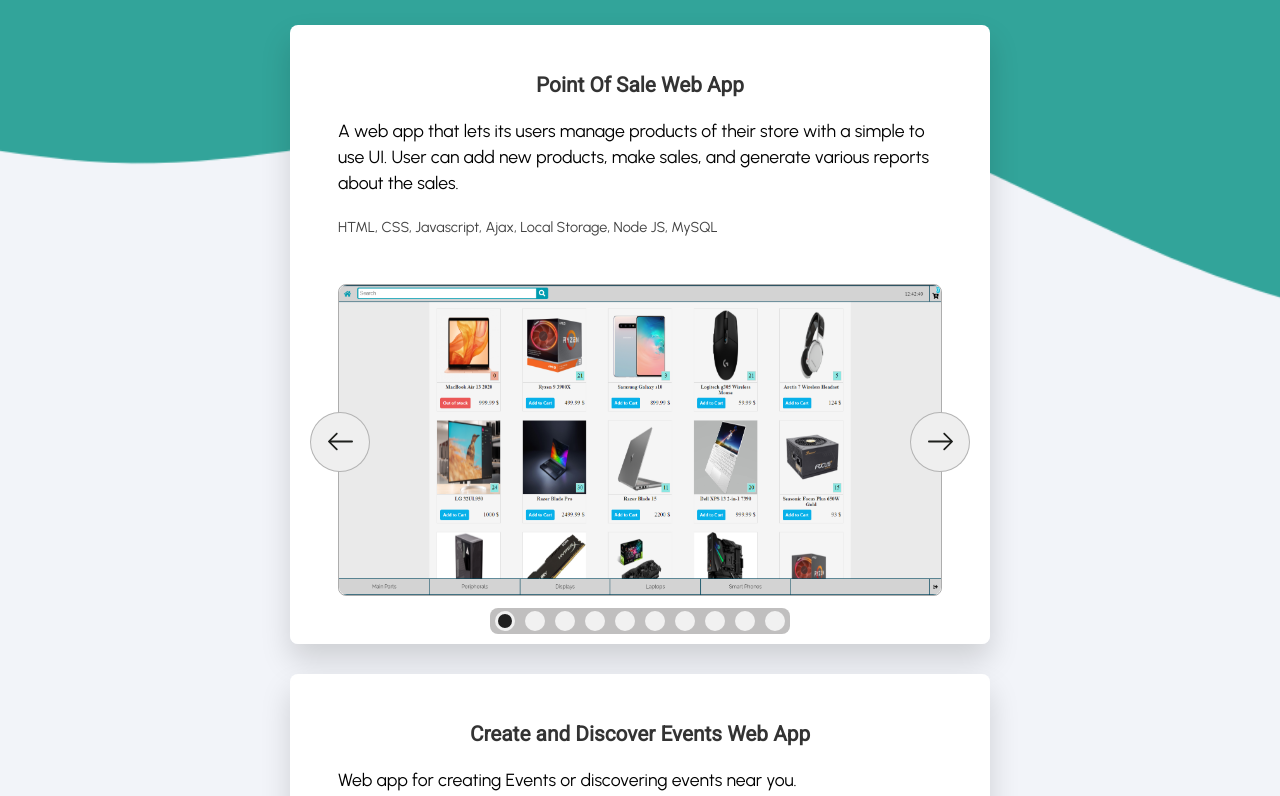
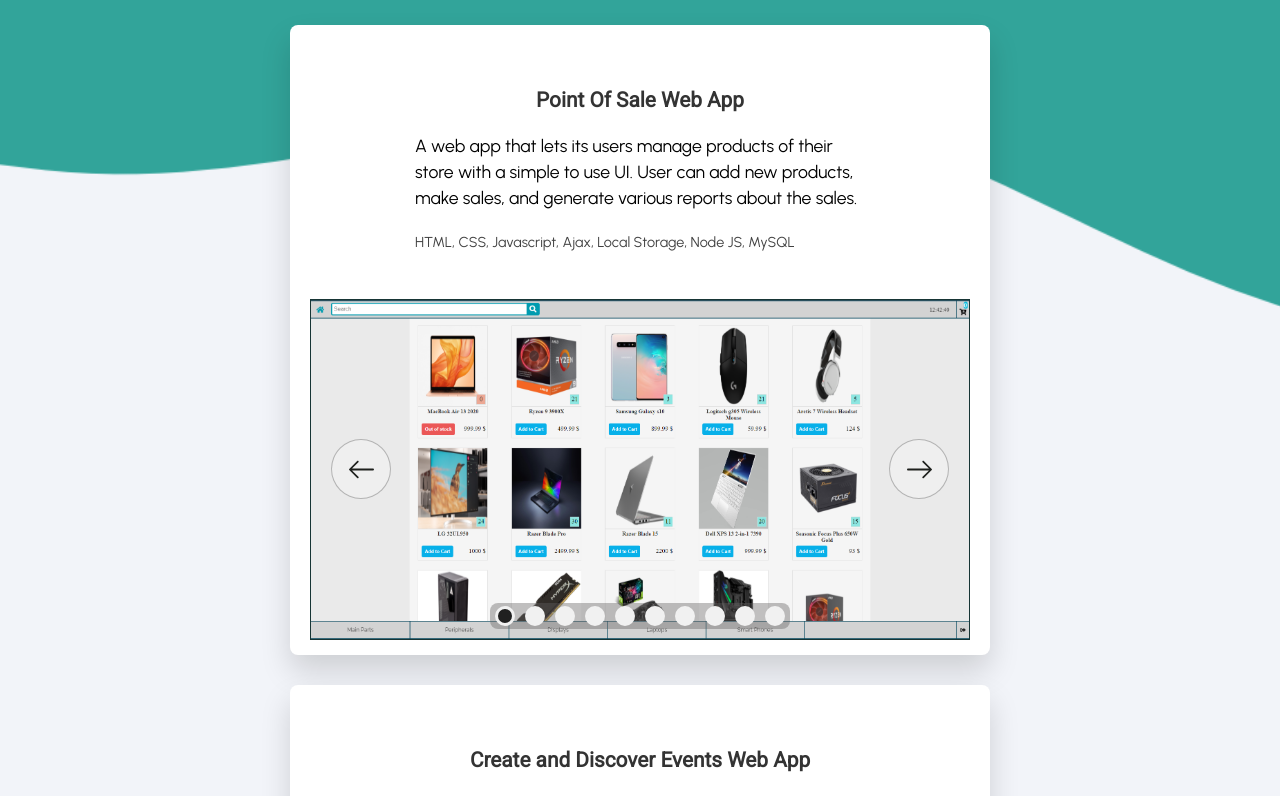
Before and after one commit to LorikAliu/myportfolio, a Next.js app: page / in a window 1280 px wide. Shown: the part 1580-2376 px from the top of the page. Built offline with nearby package versions, Linux system fonts and the light colour scheme.

Commit message:
css-code-formatting-and-implementing-BEM

```diff
--- a/components/Landing.jsx
+++ b/components/Landing.jsx
@@ -10,8 +10,11 @@
 
     useEffect(() => {
         const observer = new IntersectionObserver(([entry]) => {
+            // console.log(entry)
             setVisible(entry.isIntersecting)
         }, options)
+
+        // console.log(ref.current)
 
         if(ref.current) {
             observer.observe(ref.current)
--- a/components/ProjectSlider.jsx
+++ b/components/ProjectSlider.jsx
@@ -1,5 +1,5 @@
 import React, {  useState } from 'react'
-import projectsStyles from '../styles/Projects.module.scss'
+import projectStyles from '../styles/Projects.module.scss'
 import { prefix } from '../utilits/prefix';
 
 const ProjectSlider = ({ projectsData, projectDir }) => {
@@ -33,23 +33,22 @@
         const slide = imgContainer.parentNode
         const projectImage = slide.parentNode
 
-        // document.querySelector('body').style.overflow = "hidden";
         document.querySelector('body').classList.toggle('bodyToggler');
 
-        projectImage.classList.toggle(`${projectsStyles.projectImageToggler}`);
-        slide.classList.toggle(`${projectsStyles.slideToggler}`);
-        imgContainer.classList.toggle(`${projectsStyles.activeFullpage}`);
+        projectImage.classList.toggle(`${projectStyles.projectImageToggler}`);
+        slide.classList.toggle(`${projectStyles.slideToggler}`);
+        imgContainer.classList.toggle(`${projectStyles.activeFullpage}`);
     }
 
     return (
-        <div className={projectsStyles.projectImage}>
+        <div className={projectStyles['projects-image']}>
         {projectsData.map((obj, index) => {
             return (
                 <div
                 key={obj.id}
-                className={slideIndex === index + 1 ? `${projectsStyles.slide} ${projectsStyles.activeAnim}` : `${projectsStyles.slide}`}
+                className={slideIndex === index + 1 ? `${projectStyles['image-slide']} ${projectStyles['image-slide--active']}` : `${projectStyles['image-slide']}`}
                 >
-                    <div className={projectsStyles.imgContainer} onClick={imgFullScreen}>
+                    <div className={projectStyles['image-slide__background']} onClick={imgFullScreen}>
                         <img
                         src={`${prefix}/${projectDir}/img${index + 1}.png`} alt={`${obj.title}`}
                         />
@@ -60,23 +59,23 @@
 
         <button
         onClick={prevSlide}
-        className={`${projectsStyles.btnSlide} ${projectsStyles.prev}`}
+        className={`${projectStyles.btnSlide} ${projectStyles.prev}`}
         >
         <img src={`${prefix}/svgs/left-arrow.svg`} />
         </button>
 
         <button
         onClick={nextSlide}
-        className={`${projectsStyles.btnSlide} ${projectsStyles.next}`}
+        className={`${projectStyles.btnSlide} ${projectStyles.next}`}
         >
         <img src={`${prefix}/svgs/right-arrow.svg`} />
         </button>
 
-        <div className={projectsStyles.containerDots}>
+        <div className={projectStyles.containerDots}>
             {Array.from({length: projectsData.length}).map((item, index) => (
                 <div key={index}
                 onClick={() => moveDot(index + 1)}
-                className={slideIndex === index + 1 ? `${projectsStyles.dot} ${projectsStyles.active}` : `${projectsStyles.dot}`}
+                className={slideIndex === index + 1 ? `${projectStyles.dot} ${projectStyles.active}` : `${projectStyles.dot}`}
                 ></div>
             ))}
         </div>
--- a/components/Projects.jsx
+++ b/components/Projects.jsx
@@ -1,6 +1,6 @@
 import React from 'react'
 import ProjectSlider from './ProjectSlider'
-import projectsStyles from '../styles/Projects.module.scss'
+import projectStyles from '../styles/Projects.module.scss'
 import imagesData from '../utilits/imagesData'
 import imagesData2 from '../utilits/imagesData2'
 
@@ -8,40 +8,33 @@
 const Projects = () => {
 
     return (
-        <div className={projectsStyles.projectsContainer} id="projects">
-            <div className={projectsStyles.projectsBG}>
-                <div className={projectsStyles.projectsWrapper}>
-                    <div className={projectsStyles.projectsTitle}>
-                        <h1>Recent Projects</h1>
-                    </div>
-                    <div className={projectsStyles.projectContainer}>
-                        <div className={projectsStyles.projectWrapper}>
-                            <div className={projectsStyles.projectDescription}>
+        <div className={`container ${projectStyles['projects--container']}`} id="projects">
+            <div className={`wrapper ${projectStyles['projects--wrapper']}`}>
+            {/* <div className={projectsStyles['projects-wrapper__t--e']}> */}
+                <h1 className={`title ${projectStyles['projects--title']}`}>Recent Projects</h1>
+                <div className={projectStyles['projects-card']}>
+                    <div className={projectStyles['projects-text']}>
                         <h1>Point Of Sale Web App</h1>
-                                <p className={projectsStyles.projectP}>
+                        <p className={projectStyles['projects-text__description']}>
                             A web app that lets its users manage products of their store
                             with a simple to use UI. User can add new products,
                             make sales, and generate various reports about the sales.
                         </p>
-                                <p className={projectsStyles.projectTech}>HTML, CSS, Javascript, Ajax, Local Storage, Node JS, MySQL</p>
+                        <p className={projectStyles['projects-text__technologies']}>HTML, CSS, Javascript, Ajax, Local Storage, Node JS, MySQL</p>
                     </div>
 
                     <ProjectSlider projectsData={imagesData} projectDir={'project1'} />
                 </div>
-                    </div>
-                    <div className={projectsStyles.projectContainer}>
-                        <div className={projectsStyles.projectWrapper}>
-                            <div className={projectsStyles.projectDescription}>
+                <div className={projectStyles['projects-card']}>
+                    <div className={projectStyles['projects-text']}>
                         <h1>Create and Discover Events Web App</h1>
-                                <p className={projectsStyles.projectP}>
+                        <p className={projectStyles['projects-text__description']}>
                             Web app for creating Events or discovering events near you.
                         </p>
-                                <p className={projectsStyles.projectTech}>HTML, SASS, React JS, JWT, Node JS, Mongo DB</p>
+                        <p className={projectStyles['projects-text__technologies']}>HTML, SASS, React JS, JWT, Node JS, Mongo DB</p>
                     </div>
 
                     <ProjectSlider projectsData={imagesData2} projectDir={'project2'} />
-                        </div>
-                    </div>
                 </div>
             </div>
         </div>
--- a/styles/Projects.module.scss
+++ b/styles/Projects.module.scss
@@ -1,56 +1,59 @@
-.projectsContainer {
-  width: 100%;
+.projects--container {
   background: #f2f4f9;
-
-  .projectsBG {
-    height: 100%;
-    width: 100%;
-    // background-image: url("../public/projects-bg.svg");
   background-image: url("../public/projects-bg.png");
   background-repeat: no-repeat;
   background-size: cover;
   background-position: top;
-    width: 100%;
+}
 
-    max-width: 1920px;
-    margin: 0 auto;
-
-    .projectsWrapper {
-      height: 100%;
+.projects--wrapper {
   width: 100%;
   display: flex;
   flex-wrap: wrap;
   justify-content: center;
   padding-top: 40px;
   gap: 30px;
+}
 
-      .projectsTitle {
+.projects--title {
+  display: block;
   width: 100%;
+  margin: 0 auto;
+}
 
-        h1 {
-          font-family: "Roboto", sans-serif;
-          font-size: 2rem;
-          color: rgba(0, 0, 0, 0.8);
-          text-align: center;
-          padding: 3rem 0 1.3rem 0;
+.projects-card {
+  display: flex;
+  flex-wrap: wrap;
+  justify-content: center;
+  width: fit-content;
+  margin: 0 auto;
+  background: #fff;
+  border-radius: 0.5rem;
+  box-shadow: 0px 16px 30px rgba(0, 0, 0, 0.15);
+  padding: 15px 20px;
+
+  @media (max-width: 1305px) {
+    max-width: 700px;
+  }
+
+  @media (max-width: 720px) {
+    border-radius: 0;
+    padding: 15px 0;
+  }
+
+  @media (max-width: 675px) {
+    padding: 0;
   }
 }
 
-      .projectContainer {
-        width: 100%;
+.projects-card__background {
+  background: #fff;
+  padding: 15px 20px;
+  border-radius: 0.5rem;
+  box-shadow: 0px 16px 30px rgba(0, 0, 0, 0.15);
+}
 
-        .projectWrapper {
-          display: flex;
-          flex-wrap: wrap;
-          justify-content: center;
-          gap: 50px;
-
-          .projectDescription {
-            flex: 1 0 300px;
-            max-width: 550px;
-            background: #fff;
-            box-shadow: 0px 16px 30px rgba(0, 0, 0, 0.15);
-            border-radius: 0.5rem;
+.projects-text {
   padding: 0 3rem;
 
   h1 {
@@ -62,13 +65,15 @@
     padding: 3rem 0 1.3rem 0;
   }
 
-            .projectP {
+  &__description {
     font-family: "Urbanist", sans-serif;
     font-size: 1.1rem;
     line-height: 1.5;
+
+    max-width: 450px;
   }
 
-            .projectTech {
+  &__technologies {
     font-family: "Urbanist", sans-serif;
     font-size: 0.9rem;
     color: rgba(0, 0, 0, 0.75);
@@ -76,43 +81,55 @@
   }
 }
 
-          .projectImage {
+.projects-image {
   max-width: 700px;
   width: 100%;
   max-height: 500px;
   position: relative;
   overflow: hidden;
+  border: 1px solid rgb(23, 53, 53);
 
-            box-shadow: 0px 16px 30px rgba(0, 0, 0, 0.15);
-            border-radius: 0.5rem;
-            border: 1px solid rgba(51, 51, 51, 0.4);
-            background: #fff;
+  @media (max-width: 720px) {
+    max-width: 658px;
+    margin: 0 auto;
+  }
+  @media (max-width: 675px) {
+    border: none;
+  }
 
-            .slide {
+  .image-slide {
     max-height: 400px;
     height: 100%;
     position: absolute;
     opacity: 0;
     transition: opacity ease-in-out 0.4s;
     width: 100%;
+  }
 
-              .imgContainer {
-                // display: block;
+  .image-slide--active {
+    position: relative;
+    opacity: 1;
+  }
+}
+
+
+
+.slideToggler {
+  position: static;
+}
+
+.image-slide__background {
   height: 100%;
   cursor: pointer;
-                // width: 100%;
-                // position: relative;
 
   img {
     width: 100%;
     height: 100%;
     cursor: pointer;
-                  border-radius: 0.5rem;
   }
 }
 
 .activeFullpage {
-                // position: absolute;
   position: fixed;
   max-height: 100vh;
   opacity: 1;
@@ -122,32 +139,22 @@
   left: 0;
   z-index: 999 !important;
   overflow: hidden;
-                // background: #000;
   background: rgb(29, 29, 29);
-
   overflow: hidden;
 
   img {
     width: 100%;
     height: auto;
     border-radius: 0;
-                  // aspect-ratio: 4/3;
-
     position: absolute;
     top: 50%;
     left: 50%;
     transform: translate(-50%, -50%);
+
+    @media (max-width: 720px) {
+      aspect-ratio: 4/3;
     }
   }
-            }
-
-            .activeAnim {
-              position: relative;
-              opacity: 1;
-            }
-
-            .slideToggler {
-              position: static;
 }
 
 .btnSlide {
@@ -186,7 +193,6 @@
   left: 50%;
   transform: translateX(-50%);
   display: flex;
-
   background-color: rgba(97, 96, 96, 0.4);
   border-radius: 0.5rem;
   padding: 3px 0;
@@ -198,207 +204,18 @@
     border: 3px solid #f1f1f1;
     margin: 0 5px;
     background: #f1f1f1;
-
     cursor: pointer;
   }
 
   .active {
     background: rgb(32, 32, 32);
   }
+
+  @media (max-width: 310px) {
+    display: none;
   }
 }
 
 .projectImageToggler {
   position: static;
 }
-        }
-      }
-    }
-  }
-  // .projectsBG::after {
-  //   content: "";
-  //   position: absolute;
-  //   top: -10px;
-  //   height: 20px;
-  //   width: 100%;
-  //   max-width: 1920px;
-  //   background: #32a49a;
-  // }
-}
-
-@media (max-width: 1300px) {
-  .projectsContainer {
-    .projectsBG {
-      .projectsWrapper {
-        .projectContainer {
-          .projectWrapper {
-            max-width: 700px;
-            margin: 0 auto;
-            gap: 0;
-            box-shadow: 0px 16px 30px rgba(0, 0, 0, 0.15);
-            border-radius: 0.5rem;
-
-            .projectDescription {
-              flex-basis: 100%;
-              max-width: 100%;
-              border-radius: 0.5rem 0.5rem 0 0;
-              box-shadow: none;
-            }
-
-            .projectImage {
-              border-radius: 0 0 0.5rem 0.5rem;
-              padding: 0 3rem 3rem 3rem;
-              border: none;
-              box-shadow: none;
-
-              .slide {
-                top: 0;
-                left: 3rem;
-                height: calc(100% - 3rem);
-                width: calc(100% - 6rem);
-                z-index: -10;
-
-                border-radius: 0.5rem;
-                border: 1px solid rgba(51, 51, 51, 0.4);
-              }
-
-              .activeAnim {
-                top: 0;
-                left: 0;
-                height: 100%;
-                width: 100%;
-                z-index: auto;
-              }
-
-              .prev {
-                transform: translateY(calc(-1rem - 60%));
-              }
-
-              .next {
-                transform: translateY(calc(-1rem - 60%));
-              }
-            }
-          }
-        }
-      }
-    }
-  }
-}
-
-@media (max-width: 720px) {
-  .projectsContainer {
-    .projectsBG {
-      .projectsWrapper {
-        .projectContainer {
-          .projectWrapper {
-            .projectDescription {
-              border-radius: 0;
-              border: none;
-            }
-
-            .projectImage {
-              border-radius: 0;
-              border: none;
-              padding: 0;
-
-              // display: flex;
-              // justify-content: center;
-              // align-content: flex-start;
-
-              // padding-bottom: 48px;
-
-              .slide {
-                top: 0;
-                left: 0;
-                height: 100%;
-                // max-height: 312px;
-                width: 100%;
-                // max-width: 600px;
-
-                border-radius: 0;
-                border: none;
-
-                .imgContainer {
-                  img {
-                    border-radius: 0;
-                  }
-                }
-
-                .activeFullpage {
-                  img {
-                    aspect-ratio: 4/3;
-                  }
-                }
-              }
-
-              .prev {
-                transform: translateY(-50%);
-                // transform: translateY(calc(-15px - 60%))
-              }
-
-              .next {
-                transform: translateY(-50%);
-                // transform: translateY(calc(-15px - 60%))
-              }
-            }
-          }
-        }
-      }
-    }
-  }
-}
-
-// @media (max-width: 614px) {
-//   .projectsContainer {
-//     .projectsBG {
-//       .projectsWrapper {
-//         .projectContainer {
-//           .projectWrapper {
-//             .projectDescription {
-//               border-radius: 0;
-//               border: none;
-//             }
-
-//             .projectImage {
-//               border-radius: 0;
-//               border: none;
-//               padding: 0;
-
-//               display: flex;
-//               justify-content: center;
-//               align-content: flex-start;
-
-//               // padding-bottom: 48px;
-
-//               .slide {
-//                 top: 0;
-//                 left: 0;
-//                 max-height: 100%;
-//                 max-width: 100%;
-//                 height: 100%;
-//                 width: 100%;
-
-//                 border-radius: 0;
-//                 border: none;
-
-//                 .imgContainer {
-//                   img {
-//                     border-radius: 0;
-//                   }
-//                 }
-//               }
-
-//               .prev {
-//                 transform: translateY(-50%);
-//               }
-
-//               .next {
-//                 transform: translateY(-50%);
-//               }
-//             }
-//           }
-//         }
-//       }
-//     }
-//   }
-// }
--- a/styles/globals.css
+++ b/styles/globals.css
@@ -28,6 +28,19 @@
   overflow: hidden;
 }
 
+.container {
+  width: 100%;
+  max-width: 1920px;
+}
+
+.title {
+  font-family: "Roboto", sans-serif;
+  font-size: 2rem;
+  color: rgba(0, 0, 0, 0.8);
+  text-align: center;
+  padding: 3rem 0 1.3rem 0;
+}
+
 /* html,
 body {
   padding: 0;
```
Also changed, not shown: styles/Landing.module.scss (+4 -13 lines). Lines whose indentation alone changed are shown as unchanged.
